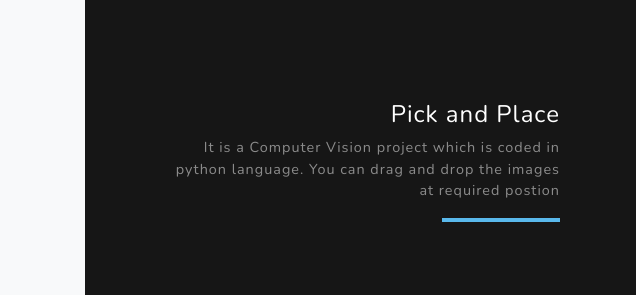
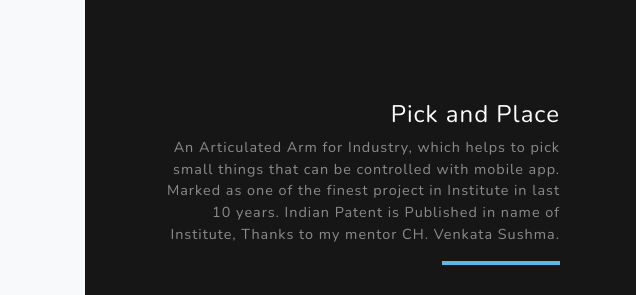
Before and after one commit to Chandpashashaik115/chandpashashaik115.github.io, a plain HTML site: page index.html in a window 1280 px wide. Shown: the part 4300-4595 px from the top of the page, 0-636 px from the left. Drawn offline with nearby package versions, Linux system fonts and the light colour scheme.

Commit message:
Update index.html
Signed-off-by: Chandpasha <160645454+Chandpashashaik115@users.noreply.github.com>

```diff
--- a/index.html
+++ b/index.html
@@ -367,7 +367,7 @@
             <div class="d-flex h-100">
               <div class="project-text w-100 my-auto text-center text-lg-right">
                 <h4 class="text-white">Pick and Place </h4>
-                <p class="mb-0 text-white-50">It is a Computer Vision project which is coded in python language. You can drag and drop the images at required postion</p>
+                <p class="mb-0 text-white-50">An Articulated Arm for Industry, which helps to pick small things that can be controlled with mobile app. Marked as one of the finest project in Institute in last 10 years. Indian Patent is Published in name of Institute, Thanks to my mentor CH. Venkata Sushma.</p>
 
                 <div></div>
 
```
